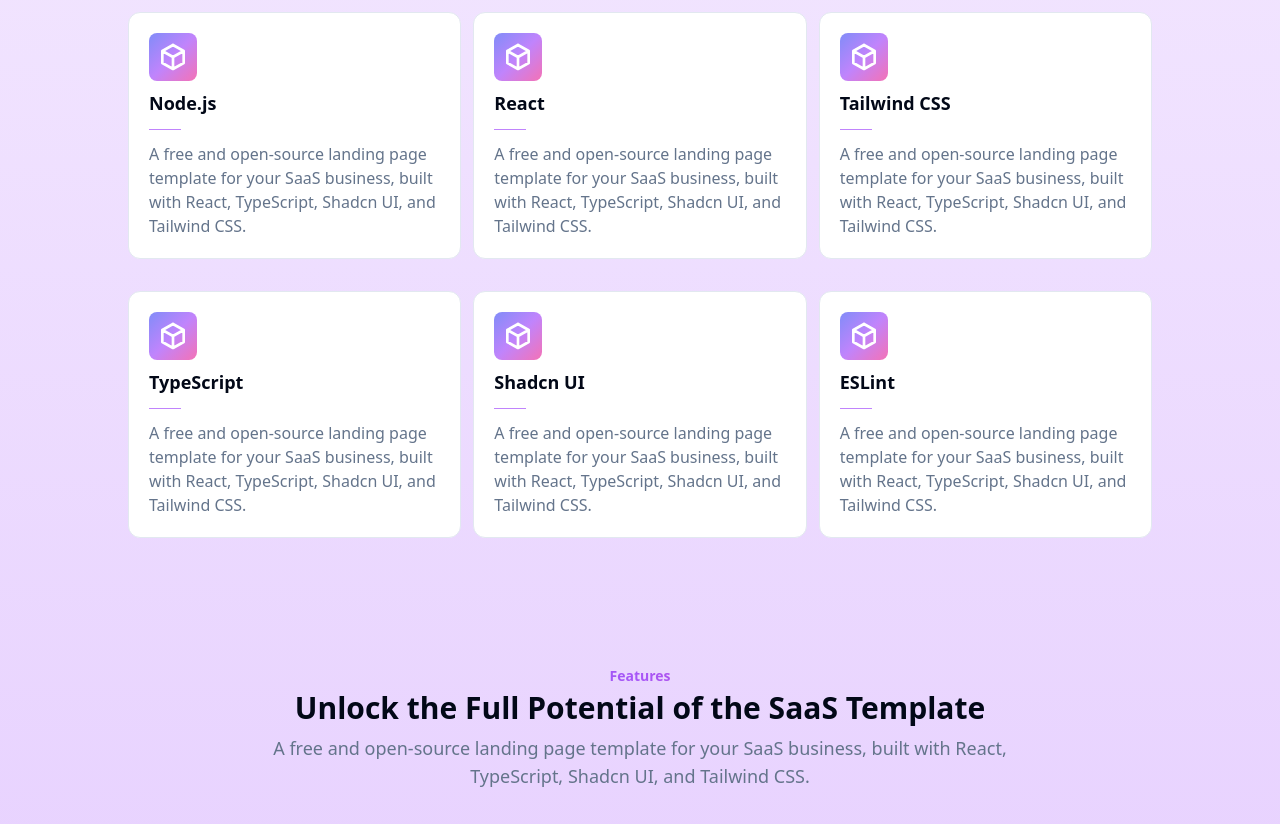
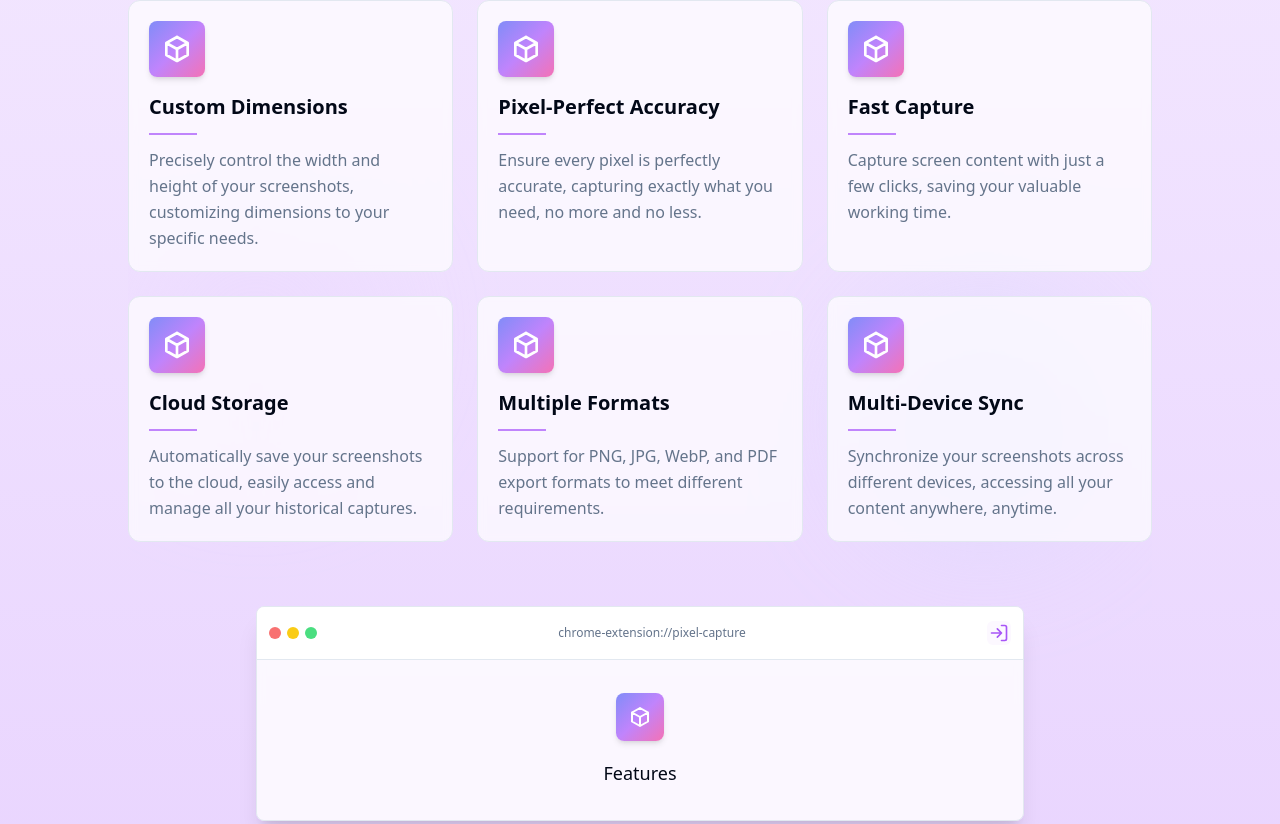
Before and after one commit to winstonsolutions/SaaS-Boilerplate, a Next.js app: page /en in a window 1280 px wide. Shown: the part 936-1760 px from the top of the page. Built offline with nearby package versions, Linux system fonts and the light colour scheme; no server answers.

Commit message:
chore: change features

```diff
--- a/src/features/landing/FeatureCard.tsx
+++ b/src/features/landing/FeatureCard.tsx
@@ -3,15 +3,15 @@
   title: string;
   children: React.ReactNode;
 }) => (
-  <div className="rounded-xl border border-border bg-card p-5">
-    <div className="size-12 rounded-lg bg-gradient-to-br from-indigo-400 via-purple-400 to-pink-400 p-2 [&_svg]:stroke-white [&_svg]:stroke-2">
+  <div className="rounded-xl border border-border bg-card/70 p-5 backdrop-blur-sm transition-all duration-300 hover:border-purple-200 hover:bg-card/90 hover:shadow-lg hover:shadow-purple-200/20">
+    <div className="size-14 rounded-lg bg-gradient-to-br from-indigo-400 via-purple-400 to-pink-400 p-3 shadow-md [&_svg]:stroke-white [&_svg]:stroke-2">
       {props.icon}
     </div>
 
-    <div className="mt-2 text-lg font-bold">{props.title}</div>
+    <div className="mt-4 text-xl font-bold">{props.title}</div>
 
-    <div className="my-3 w-8 border-t border-purple-400" />
+    <div className="my-3 w-12 border-t-2 border-purple-400" />
 
-    <div className="mt-2 text-muted-foreground">{props.children}</div>
+    <div className="mt-2 leading-relaxed text-muted-foreground">{props.children}</div>
   </div>
 );
--- a/src/locales/en.json
+++ b/src/locales/en.json
@@ -1,7 +1,7 @@
 {
   "Index": {
-    "meta_title": "SaaS Template - The perfect SaaS template to build and scale your business with ease.",
-    "meta_description": "A free and open-source landing page template for your SaaS business, built with React, TypeScript, Shadcn UI, and Tailwind CSS."
+    "meta_title": "Pixel Capture - Perfect screenshot tool with pixel-perfect precision.",
+    "meta_description": "Pixel Capture is a powerful browser extension that lets you capture screenshots with custom dimensions and pixel-perfect accuracy. Ideal for designers, developers and content creators."
   },
   "Navbar": {
     "sign_in": "Sign In",
@@ -23,15 +23,20 @@
   },
   "Features": {
     "section_subtitle": "Features",
-    "section_title": "Unlock the Full Potential of the SaaS Template",
-    "section_description": "A free and open-source landing page template for your SaaS business, built with React, TypeScript, Shadcn UI, and Tailwind CSS.",
-    "feature1_title": "Node.js",
-    "feature2_title": "React",
-    "feature3_title": "Tailwind CSS",
-    "feature4_title": "TypeScript",
-    "feature5_title": "Shadcn UI",
-    "feature6_title": "ESLint",
-    "feature_description": "A free and open-source landing page template for your SaaS business, built with React, TypeScript, Shadcn UI, and Tailwind CSS."
+    "section_title": "Unlock the Full Potential of Pixel Capture",
+    "section_description": "Pixel Capture is a powerful browser extension that provides precise screenshot experience.",
+    "feature1_title": "Custom Dimensions",
+    "feature1_description": "Precisely control the width and height of your screenshots, customizing dimensions to your specific needs.",
+    "feature2_title": "Pixel-Perfect Accuracy",
+    "feature2_description": "Ensure every pixel is perfectly accurate, capturing exactly what you need, no more and no less.",
+    "feature3_title": "Fast Capture",
+    "feature3_description": "Capture screen content with just a few clicks, saving your valuable working time.",
+    "feature4_title": "Cloud Storage",
+    "feature4_description": "Automatically save your screenshots to the cloud, easily access and manage all your historical captures.",
+    "feature5_title": "Multiple Formats",
+    "feature5_description": "Support for PNG, JPG, WebP, and PDF export formats to meet different requirements.",
+    "feature6_title": "Multi-Device Sync",
+    "feature6_description": "Synchronize your screenshots across different devices, accessing all your content anywhere, anytime."
   },
   "Pricing": {
     "section_subtitle": "Features",
--- a/src/locales/fr.json
+++ b/src/locales/fr.json
@@ -1,7 +1,7 @@
 {
   "Index": {
-    "meta_title": "SaaS Template - Le template SaaS parfait pour construire et mettre à l'échelle votre entreprise en toute simplicité.",
-    "meta_description": "Un template gratuit et open-source de landing page pour votre entreprise SaaS, construit avec React, TypeScript, Shadcn UI et Tailwind CSS."
+    "meta_title": "Pixel Capture - Outil de capture d'écran parfait avec une précision au pixel près.",
+    "meta_description": "Pixel Capture est une puissante extension de navigateur qui vous permet de capturer des captures d'écran avec des dimensions personnalisées et une précision au pixel près. Idéal pour les designers, les développeurs et les créateurs de contenu."
   },
   "Navbar": {
     "sign_in": "Se connecter",
@@ -23,15 +23,20 @@
   },
   "Features": {
     "section_subtitle": "Fonctionnalités",
-    "section_title": "Débloquer le plein potentiel du SaaS Template",
-    "section_description": "Un template gratuit et open-source de landing page pour votre entreprise SaaS, construit avec React, TypeScript, Shadcn UI et Tailwind CSS.",
-    "feature1_title": "Node.js",
-    "feature2_title": "React",
-    "feature3_title": "Tailwind CSS",
-    "feature4_title": "TypeScript",
-    "feature5_title": "Shadcn UI",
-    "feature6_title": "ESLint",
-    "feature_description": "Un template gratuit et open-source de landing page pour votre entreprise SaaS, construit avec React, TypeScript, Shadcn UI et Tailwind CSS."
+    "section_title": "Débloquez tout le potentiel de Pixel Capture",
+    "section_description": "Pixel Capture est une puissante extension de navigateur qui offre une expérience de capture d'écran précise.",
+    "feature1_title": "Dimensions personnalisées",
+    "feature1_description": "Contrôlez précisément la largeur et la hauteur de vos captures d'écran, en personnalisant les dimensions selon vos besoins spécifiques.",
+    "feature2_title": "Précision au pixel près",
+    "feature2_description": "Assurez-vous que chaque pixel est parfaitement précis, capturant exactement ce dont vous avez besoin, ni plus ni moins.",
+    "feature3_title": "Capture rapide",
+    "feature3_description": "Capturez le contenu de l'écran en quelques clics seulement, économisant votre précieux temps de travail.",
+    "feature4_title": "Stockage cloud",
+    "feature4_description": "Enregistrez automatiquement vos captures d'écran dans le cloud, accédez et gérez facilement toutes vos captures historiques.",
+    "feature5_title": "Formats multiples",
+    "feature5_description": "Prise en charge des formats d'exportation PNG, JPG, WebP et PDF pour répondre à différentes exigences.",
+    "feature6_title": "Synchronisation multi-appareils",
+    "feature6_description": "Synchronisez vos captures d'écran sur différents appareils, en accédant à tout votre contenu n'importe où, n'importe quand."
   },
   "Pricing": {
     "section_subtitle": "Fonctionnalités",
--- a/src/locales/zh.json
+++ b/src/locales/zh.json
@@ -26,12 +26,17 @@
     "section_title": "解锁Pixel Capture的全部潜力",
     "section_description": "Pixel Capture是一款功能强大的浏览器扩展，为您提供精确的截图体验。",
     "feature1_title": "自定义尺寸",
+    "feature1_description": "精确控制截图的宽度和高度，按照您的需要自定义尺寸，提高工作效率。",
     "feature2_title": "像素级精确",
+    "feature2_description": "确保每个像素都完美精确，获取您所需的确切内容，不多也不少。",
     "feature3_title": "快速捕获",
+    "feature3_description": "只需点击几下，即可快速捕获屏幕内容，节省宝贵的工作时间。",
     "feature4_title": "云端存储",
-    "feature5_title": "一键分享",
+    "feature4_description": "自动将截图保存到云端，轻松访问和管理您的所有历史截图。",
+    "feature5_title": "多种格式",
+    "feature5_description": "支持PNG、JPG、WebP和PDF等多种导出格式，满足不同场景的需求。",
     "feature6_title": "多设备同步",
-    "feature_description": "Pixel Capture让您轻松捕获和分享屏幕截图，提高工作效率。"
+    "feature6_description": "在不同设备之间同步您的截图，随时随地访问您的所有内容。"
   },
   "Pricing": {
     "section_subtitle": "价格方案",
--- a/src/templates/Features.tsx
+++ b/src/templates/Features.tsx
@@ -13,8 +13,16 @@
         subtitle={t('section_subtitle')}
         title={t('section_title')}
         description={t('section_description')}
+        className="py-20"
       >
-        <div className="grid grid-cols-1 gap-x-3 gap-y-8 md:grid-cols-3">
+        <div className="relative">
+          {/* Decorative background elements */}
+          <div className="absolute inset-0 -z-10 overflow-hidden">
+            <div className="absolute left-0 top-1/4 size-64 rounded-full bg-purple-200 opacity-30 blur-3xl"></div>
+            <div className="absolute bottom-1/3 right-10 size-64 rounded-full bg-indigo-200 opacity-30 blur-3xl"></div>
+          </div>
+
+          <div className="grid grid-cols-1 gap-6 md:grid-cols-2 lg:grid-cols-3">
             <FeatureCard
               icon={(
                 <svg
@@ -31,7 +39,7 @@
               )}
               title={t('feature1_title')}
             >
-            {t('feature_description')}
+              {t('feature1_description')}
             </FeatureCard>
 
             <FeatureCard
@@ -50,7 +58,7 @@
               )}
               title={t('feature2_title')}
             >
-            {t('feature_description')}
+              {t('feature2_description')}
             </FeatureCard>
 
             <FeatureCard
@@ -69,7 +77,7 @@
               )}
               title={t('feature3_title')}
             >
-            {t('feature_description')}
+              {t('feature3_description')}
             </FeatureCard>
 
             <FeatureCard
@@ -88,7 +96,7 @@
               )}
               title={t('feature4_title')}
             >
-            {t('feature_description')}
+              {t('feature4_description')}
             </FeatureCard>
 
             <FeatureCard
@@ -107,7 +115,7 @@
               )}
               title={t('feature5_title')}
             >
-            {t('feature_description')}
+              {t('feature5_description')}
             </FeatureCard>
 
             <FeatureCard
@@ -126,8 +134,46 @@
               )}
               title={t('feature6_title')}
             >
-            {t('feature_description')}
+              {t('feature6_description')}
             </FeatureCard>
+          </div>
+
+          {/* Extension-like browser UI showcase */}
+          <div className="mx-auto mt-16 max-w-3xl overflow-hidden rounded-lg border border-border bg-card/80 shadow-xl backdrop-blur-sm">
+            <div className="flex items-center gap-2 border-b border-border bg-card/90 p-3">
+              <div className="flex gap-1.5">
+                <div className="size-3 rounded-full bg-red-400"></div>
+                <div className="size-3 rounded-full bg-yellow-400"></div>
+                <div className="size-3 rounded-full bg-green-400"></div>
+              </div>
+              <div className="flex-1 rounded-md bg-card/50 px-3 py-1.5 text-center text-xs text-muted-foreground">
+                chrome-extension://pixel-capture
+              </div>
+              <div className="size-6 rounded-md bg-purple-100/30 p-0.5">
+                <svg xmlns="http://www.w3.org/2000/svg" viewBox="0 0 24 24" fill="none" stroke="currentColor" strokeWidth="2" strokeLinecap="round" strokeLinejoin="round" className="stroke-purple-500">
+                  <path d="M15 3h4a2 2 0 0 1 2 2v14a2 2 0 0 1-2 2h-4M10 17l5-5-5-5M13 12H3" />
+                </svg>
+              </div>
+            </div>
+            <div className="flex h-40 items-center justify-center p-4">
+              <div className="text-center">
+                <div className="mb-3 inline-block size-12 rounded-lg bg-gradient-to-br from-indigo-400 via-purple-400 to-pink-400 p-3 shadow-md">
+                  <svg
+                    className="stroke-white stroke-2"
+                    xmlns="http://www.w3.org/2000/svg"
+                    viewBox="0 0 24 24"
+                    fill="none"
+                    strokeLinecap="round"
+                    strokeLinejoin="round"
+                  >
+                    <path d="M0 0h24v24H0z" stroke="none" />
+                    <path d="M12 3l8 4.5v9L12 21l-8-4.5v-9L12 3M12 12l8-4.5M12 12v9M12 12L4 7.5" />
+                  </svg>
+                </div>
+                <p className="text-lg font-medium">{t('section_subtitle')}</p>
+              </div>
+            </div>
+          </div>
         </div>
       </Section>
     </Background>
```
Lines whose indentation alone changed are shown as unchanged.
